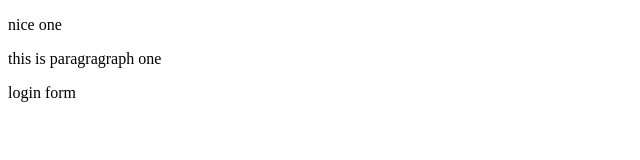
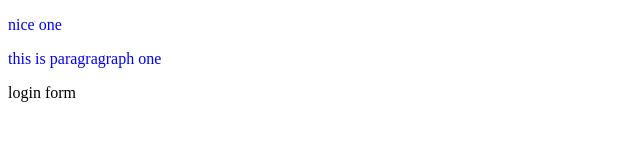
Before and after one commit to Ritzbest/MyFirstlist, a plain HTML site: page index.html in a window 1280 px wide. Shown: the whole page, without its empty margins (0-640 px from the left). Drawn offline with Linux system fonts and the light colour scheme.

Commit message:
Added style tag per review comments

```diff
--- a/index.html
+++ b/index.html
@@ -4,6 +4,10 @@
     <meta charset="utf-8">
     <title></title>
     <!-- please use css style tag  here -->
+    <style>
+      p {color: blue, font-size: 300%}
+      p {color: blue}
+    </style>
   </head>
   <body>
     <p>nice one</p>
```
